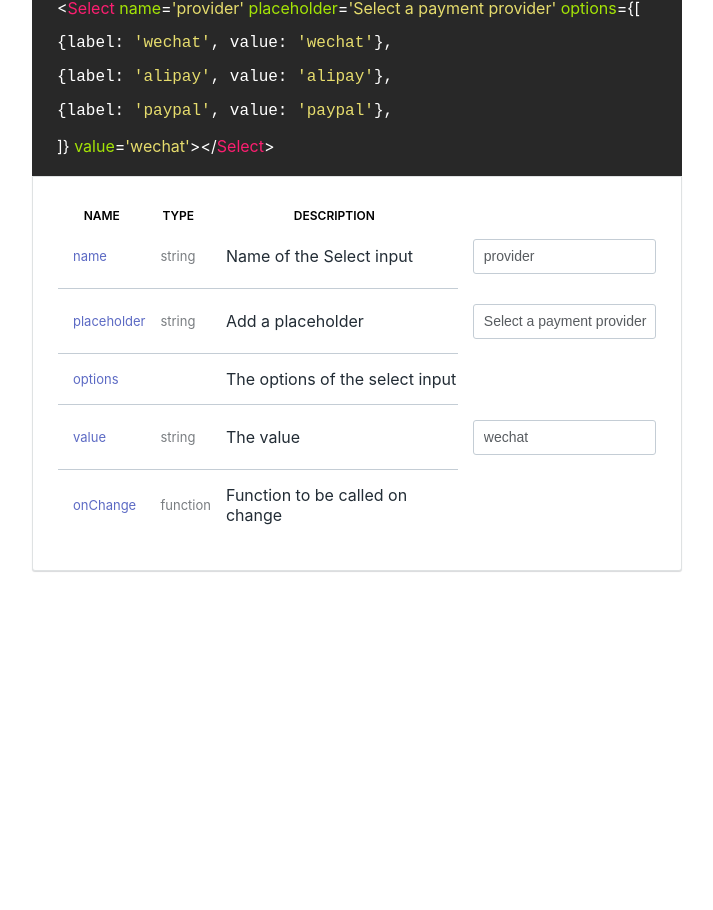
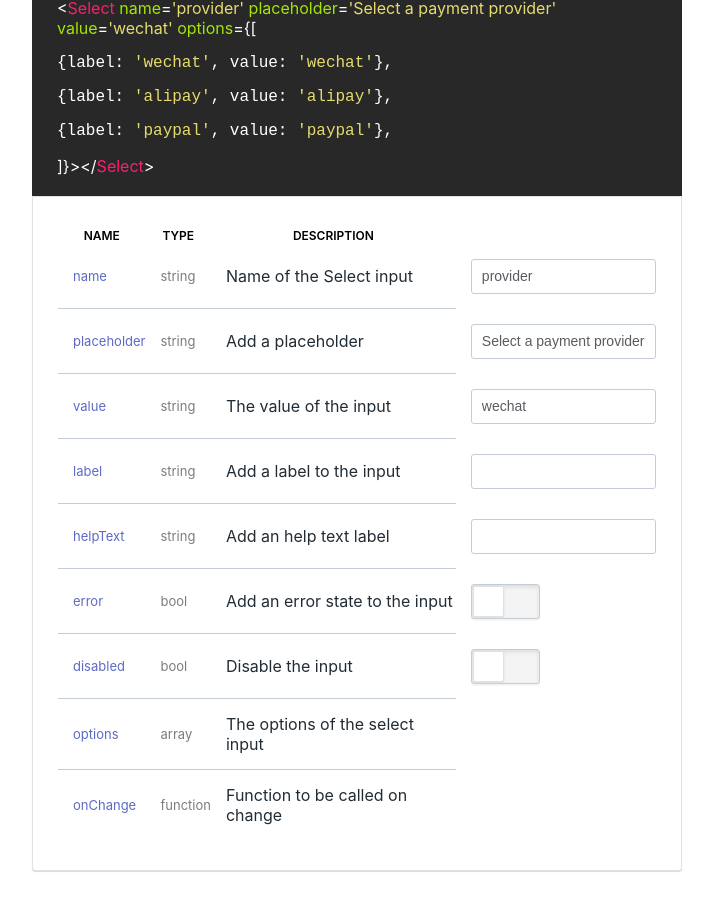
Before and after one commit to happystacklabs/kit, a React (Create React App) app: page / in a window 1280 px wide. Shown: the part 2040-2950 px from the top of the page, without its empty margins (283-996 px from the left). Before the commit the page ends 2656 px from the top, so only its background shows below. Built offline with nearby package versions, Linux system fonts and the light colour scheme.

Commit message:
few ComponentViewer bug fix and finish the SelectViewer

```diff
--- a/src/components/ComponentViewer/ComponentViewerCode.js
+++ b/src/components/ComponentViewer/ComponentViewerCode.js
@@ -42,7 +42,19 @@ class ComponentViewerCode extends Component {
       stringArray.push(' ');
       stringArray.push(prop.name);
       stringArray.push('=');
-      stringArray.push(prop.value);
+      if (Array.isArray(prop.value)) {
+        stringArray.push('{[');
+        prop.value.forEach((row) => {
+          stringArray.push('{label: ');
+          stringArray.push(row.label);
+          stringArray.push(', value: ');
+          stringArray.push(row.value);
+          stringArray.push('}, ');
+        });
+        stringArray.push(']}');
+      } else {
+        stringArray.push(prop.value);
+      }
     });
     stringArray.push('>');
     stringArray.push(children);
--- a/src/components/ComponentViewer/ComponentViewerRow.js
+++ b/src/components/ComponentViewer/ComponentViewerRow.js
@@ -40,7 +40,7 @@ class ComponentViewerRow extends Component {
    getType = () => {
      if (this.props.type === 'string') {
        return 'string';
-     } else if (Array.isArray(this.props.type)) {
+     } else if (Array.isArray(this.props.type) || this.props.type === 'array') {
        return 'array';
      } else if (this.props.type === 'bool') {
        return 'bool';
--- a/src/components/ComponentViewer/index.js
+++ b/src/components/ComponentViewer/index.js
@@ -21,7 +21,6 @@ class ComponentViewer extends Component {
 
    onInputChange = (event) => {
      // Change the option
-     console.log(event);
      const newState = Object.assign({}, this.state);
      const index = newState['options'].findIndex(x => x.name === event.name);
      if (newState['options'][index]['type'] === 'bool') {
--- a/src/components/Select/selectViewerOptions.js
+++ b/src/components/Select/selectViewerOptions.js
@@ -12,6 +12,36 @@ const selectViewerOptions = [
     description: 'Add a placeholder',
   },
   {
+    name: 'value',
+    value: 'wechat',
+    type: 'string',
+    description: 'The value of the input',
+  },
+  {
+    name: 'label',
+    value: '',
+    type: 'string',
+    description: 'Add a label to the input',
+  },
+  {
+    name: 'helpText',
+    value: '',
+    type: 'string',
+    description: 'Add an help text label',
+  },
+  {
+    name: 'error',
+    value: false,
+    type: 'bool',
+    description: 'Add an error state to the input',
+  },
+  {
+    name: 'disabled',
+    value: false,
+    type: 'bool',
+    description: 'Disable the input',
+  },
+  {
     name: 'options',
     value: [
       {label: 'wechat', value: 'wechat'},
@@ -22,12 +52,6 @@ const selectViewerOptions = [
     description: 'The options of the select input',
   },
   {
-    name: 'value',
-    value: 'wechat',
-    type: 'string',
-    description: 'The value',
-  },
-  {
     name: 'onChange',
     value: ()=>{},
     type: 'function',
```
